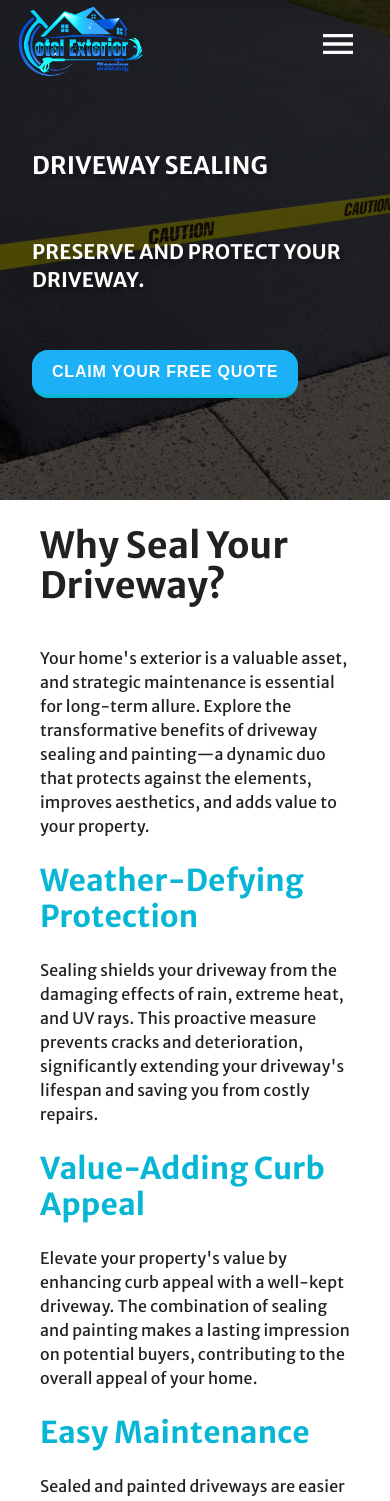
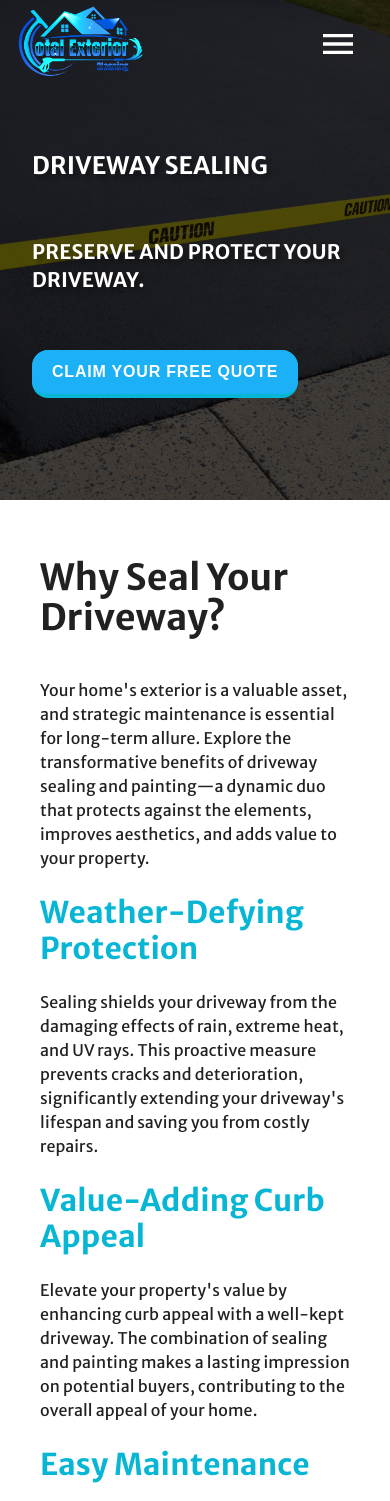
Before and after one commit to danielirwin99/pressure-washing, a React (Create React App) app: page /sealing in a window 390 px wide. Shown: the top 1501 px of the page. Built offline with nearby package versions, Linux system fonts and the light colour scheme.

Commit message:
Responsive

```diff
--- a/src/pages/DrivewaySealing.jsx
+++ b/src/pages/DrivewaySealing.jsx
@@ -42,7 +42,7 @@ const DrivewaySealing = () => {
           </div>
         </div>
       </main>
-      <div className="mt-32 md:mt-64 lg:mt-36">
+      <div className="mt-40 md:mt-72 lg:mt-40">
         <div className="ml-10 lg:pt-40 mb-5 mr-10 lg:mr-6 flex flex-wrap lg:flex-nowrap lg:space-x-12">
           <div className="lg:w-1/2 space-y-6">
             <h1 className="text-4xl md:text-5xl font-bold ">
--- a/src/pages/GutterCleaning.jsx
+++ b/src/pages/GutterCleaning.jsx
@@ -35,7 +35,7 @@ const GutterCleaning = () => {
           </div>
         </div>
       </main>
-      <div className="mt-36 sm:mt-32 md:mt-64 lg:mt-36">
+      <div className="mt-40 sm:mt-40 md:mt-80 lg:mt-40">
         <div className="ml-10 lg:pt-40 mb-5 mr-10 lg:mr-6 flex flex-wrap lg:flex-nowrap lg:space-x-12">
           <div className="lg:w-1/2 space-y-6">
             <h1 className="text-4xl md:text-5xl font-bold ">
--- a/src/pages/PressureWashing.jsx
+++ b/src/pages/PressureWashing.jsx
@@ -40,7 +40,7 @@ const PressureWashing = () => {
           </div>
         </div>
       </main>
-      <div className="mt-40 md:mt-64 lg:mt-36">
+      <div className="mt-40 md:mt-80 lg:mt-40">
         <div className="ml-10 lg:pt-40 mb-5 mr-10 lg:mr-6 flex flex-wrap lg:flex-nowrap lg:space-x-12">
           <div className="lg:w-1/2 space-y-6">
             <h1 className="text-3xl sm:text-5xl font-bold">
```
